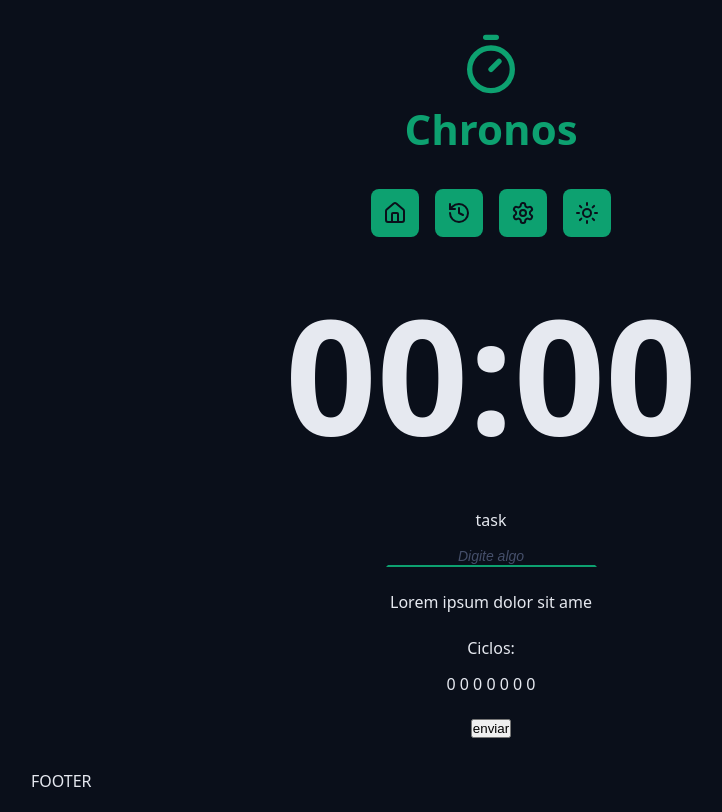
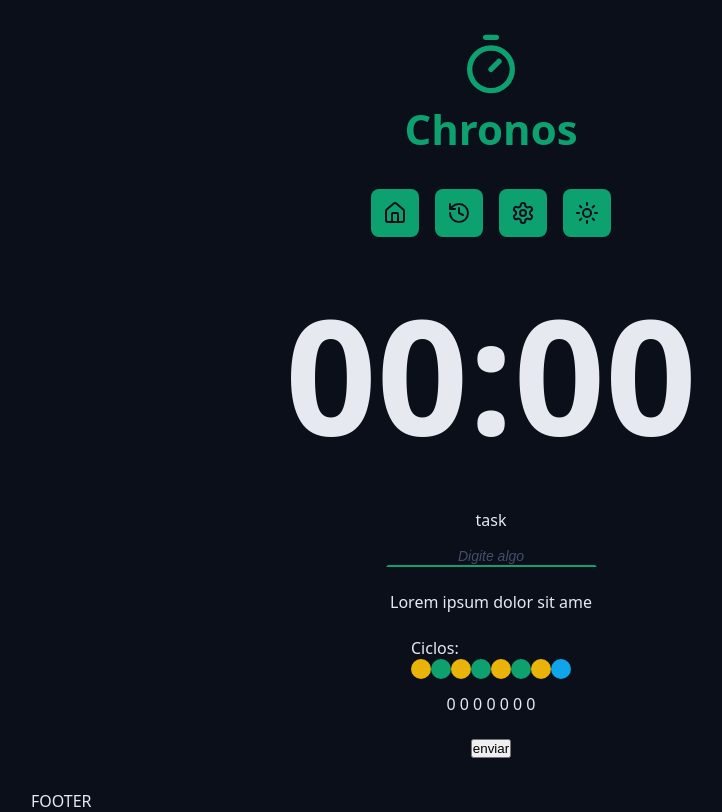
Before and after one commit to freddyvidigal/chronos-pomodoro, a React (Vite) app: page / in a window 1280 px wide. Shown: the whole page, without its empty margins (149-871 px from the left). Built offline with nearby package versions, Linux system fonts and the light colour scheme.

Commit message:
colocando bolinhas

```diff
--- a/src/components/Cycles/index.tsx
+++ b/src/components/Cycles/index.tsx
@@ -5,8 +5,15 @@ export function Cycles() {
     <div className={styles.Cycles}>
       <span>Ciclos:</span>
 
-      <div className='cyclesDots'>
-        <span className='cycleDot'></span>
+      <div className={styles.cyclesDots}>
+        <span className={`${styles.cyclesDot} ${styles.workTime}`}></span>
+        <span className={`${styles.cyclesDot} ${styles.shortBreakTime}`}></span>
+        <span className={`${styles.cyclesDot} ${styles.workTime}`}></span>
+        <span className={`${styles.cyclesDot} ${styles.shortBreakTime}`}></span>
+        <span className={`${styles.cyclesDot} ${styles.workTime}`}></span>
+        <span className={`${styles.cyclesDot} ${styles.shortBreakTime}`}></span>
+        <span className={`${styles.cyclesDot} ${styles.workTime}`}></span>
+        <span className={`${styles.cyclesDot} ${styles.longBreakTime}`}></span>
       </div>
     </div>
   );
--- a/src/components/Cycles/styles.module.css
+++ b/src/components/Cycles/styles.module.css
@@ -1,9 +1,21 @@
 .cycles {
 }
 .cyclesDots {
+  display: flex;
 }
 .cyclesDot {
+  display: block;
   width: 2rem;
   height: 2rem;
   background-color: blue;
+  border-radius: 50%;
 }
+.workTime {
+  background: var(--warning);
+}
+.shortBreakTime {
+  background: var(--primary);
+}
+.longBreakTime {
+  background: var(--info);
+}
```
